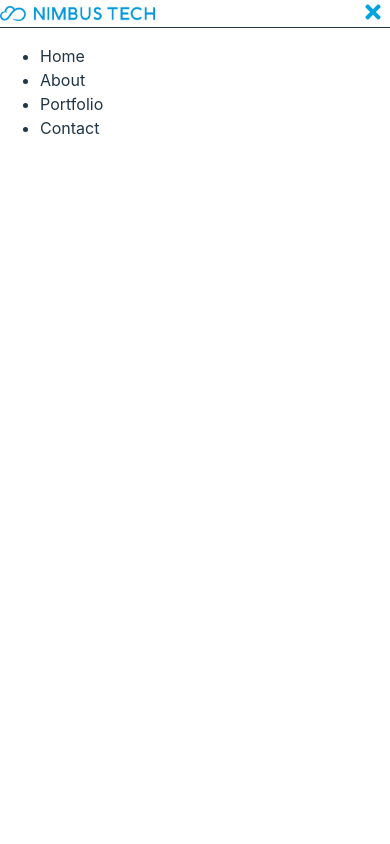
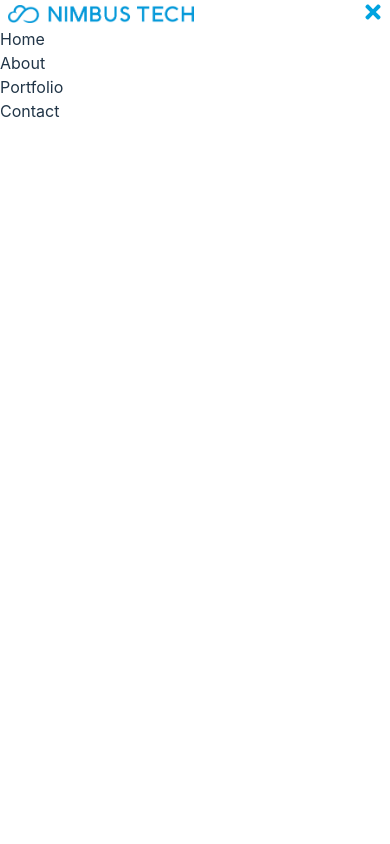
Before and after one commit to onexhana/nimbustech_website, a React (Vite) app: page /contact in a window 390 px wide. Both pictures are taken after a click on the button 366 px from the left and 28 px from the top of the page. Shown: the top 844 px of the page. Built offline with nearby package versions, Linux system fonts and the light colour scheme; a web font is replaced by a local one.

Commit message:
홈 버튼 창 디자인

```diff
--- a/src/components/common/Header_mobile.tsx
+++ b/src/components/common/Header_mobile.tsx
@@ -69,11 +69,11 @@ export default function HeaderMobile() {
       {isMobileMenuOpen && (
         <div className="fixed inset-0 bg-white flex flex-col" style={{ backgroundColor: '#ffffff', opacity: 1, width: '390px', height: '844px', zIndex: 9999, position: 'fixed', top: 0, left: 0, right: 0, bottom: 0 }}>
           {/* 상단 헤더 영역 - 로고와 닫기 버튼 */}
-          <div className="flex justify-between items-center px-6 py-4 border-b border-gray-100">
+          <div className="flex justify-between items-center px-6 py-4">
             <img
               src="/logo/logo-blue-wide.png"
               alt="NIMBUS TECH 로고"
-              style={{ height: '15px' }}
+              style={{ height: '18px', marginLeft: '8px' }}
             />
             <button
               onClick={() => setIsMobileMenuOpen(false)}
@@ -87,7 +87,7 @@ export default function HeaderMobile() {
 
           {/* 네비게이션 메뉴 - 왼쪽 상단 정렬 */}
           <nav className="flex-1 px-6 py-8">
-            <ul className="flex flex-col items-start space-y-6">
+            <ul className="flex flex-col items-start space-y-6" style={{ listStyle: 'none', padding: 0, margin: 0 }}>
               {navItems.map(({ to, label }) => (
                 <li
                   key={to}
```
